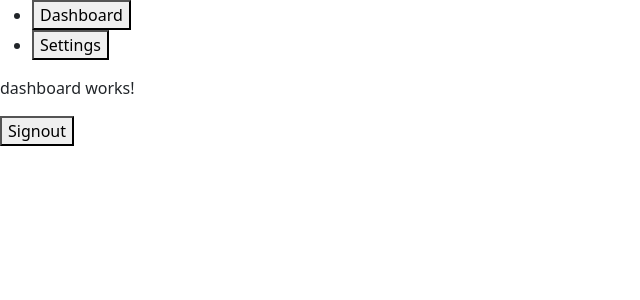
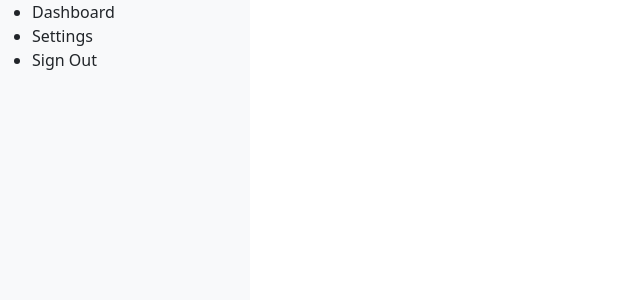
Before and after one commit to ramesh0505rk/Craft-Portal-Angular, an Angular app: page /home/dashboard in a window 1280 px wide. Shown: the top 300 px of the page, without its empty margins (0-640 px from the left). Built offline with nearby package versions, Linux system fonts and the light colour scheme; sample sign-in values are in the browser's storage; a web font is replaced by a local one.

Commit message:
Updated the sidebar comp.

```diff
--- a/src/app/home/home.component.html
+++ b/src/app/home/home.component.html
@@ -4,5 +4,3 @@
     <router-outlet></router-outlet>
   </div>
 </div>
-
-<button (click)="onSignOut()" >Signout</button>
--- a/src/app/home/home.component.scss
+++ b/src/app/home/home.component.scss
@@ -0,0 +1,3 @@
+.layout{
+    min-height: 100vh;
+}
--- a/src/app/home/home.component.ts
+++ b/src/app/home/home.component.ts
@@ -1,20 +1,16 @@
 import { Component } from '@angular/core';
 import { Router, RouterOutlet } from '@angular/router';
 import { SidebarComponent } from "./sidebar/sidebar.component";
+import { TopbarComponent } from './topbar/topbar.component';
 
 @Component({
   selector: 'app-home',
   standalone: true,
-  imports: [SidebarComponent, RouterOutlet],
+  imports: [SidebarComponent, TopbarComponent, RouterOutlet],
   templateUrl: './home.component.html',
   styleUrl: './home.component.scss'
 })
 export class HomeComponent {
 
   constructor(private readonly router: Router) { }
-
-  onSignOut() {
-    localStorage.removeItem('access_token')
-    this.router.navigate(['signin'])
-  }
 }
--- a/src/app/home/sidebar/sidebar.component.html
+++ b/src/app/home/sidebar/sidebar.component.html
@@ -1,6 +1,7 @@
-<nav>
+<nav class="sidebar">
     <ul>
-        <li><button routerLink="/home/dashboard" routerLinkActive="active">Dashboard</button></li>
-        <li><button routerLink="/home/settings" routerLinkActive="active">Settings</button></li>
+        <li><a routerLink="/home/dashboard" routerLinkActive="active" class="nav-link">Dashboard</a></li>
+        <li><a routerLink="/home/settings" routerLinkActive="active" class="nav-link">Settings</a></li>
+        <li><a (click)="onSignOut()" class="nav-link">Sign Out</a></li>
     </ul>
 </nav>
--- a/src/app/home/sidebar/sidebar.component.scss
+++ b/src/app/home/sidebar/sidebar.component.scss
@@ -0,0 +1,8 @@
+.sidebar{
+    width: 250px;
+    background-color: #f8f9fa;
+    min-height: 100vh;
+    position: fixed;
+    top: 0;
+    left: 0;
+}
--- a/src/app/home/sidebar/sidebar.component.ts
+++ b/src/app/home/sidebar/sidebar.component.ts
@@ -1,5 +1,5 @@
 import { Component } from '@angular/core';
-import { RouterModule } from '@angular/router';
+import { Router, RouterModule } from '@angular/router';
 
 @Component({
   selector: 'app-sidebar',
@@ -9,5 +9,9 @@ import { RouterModule } from '@angular/router';
   styleUrl: './sidebar.component.scss'
 })
 export class SidebarComponent {
-
+  constructor(private readonly router: Router) { }
+  onSignOut() {
+    localStorage.removeItem('access_token')
+    this.router.navigate(['signin'])
+  }
 }
```
